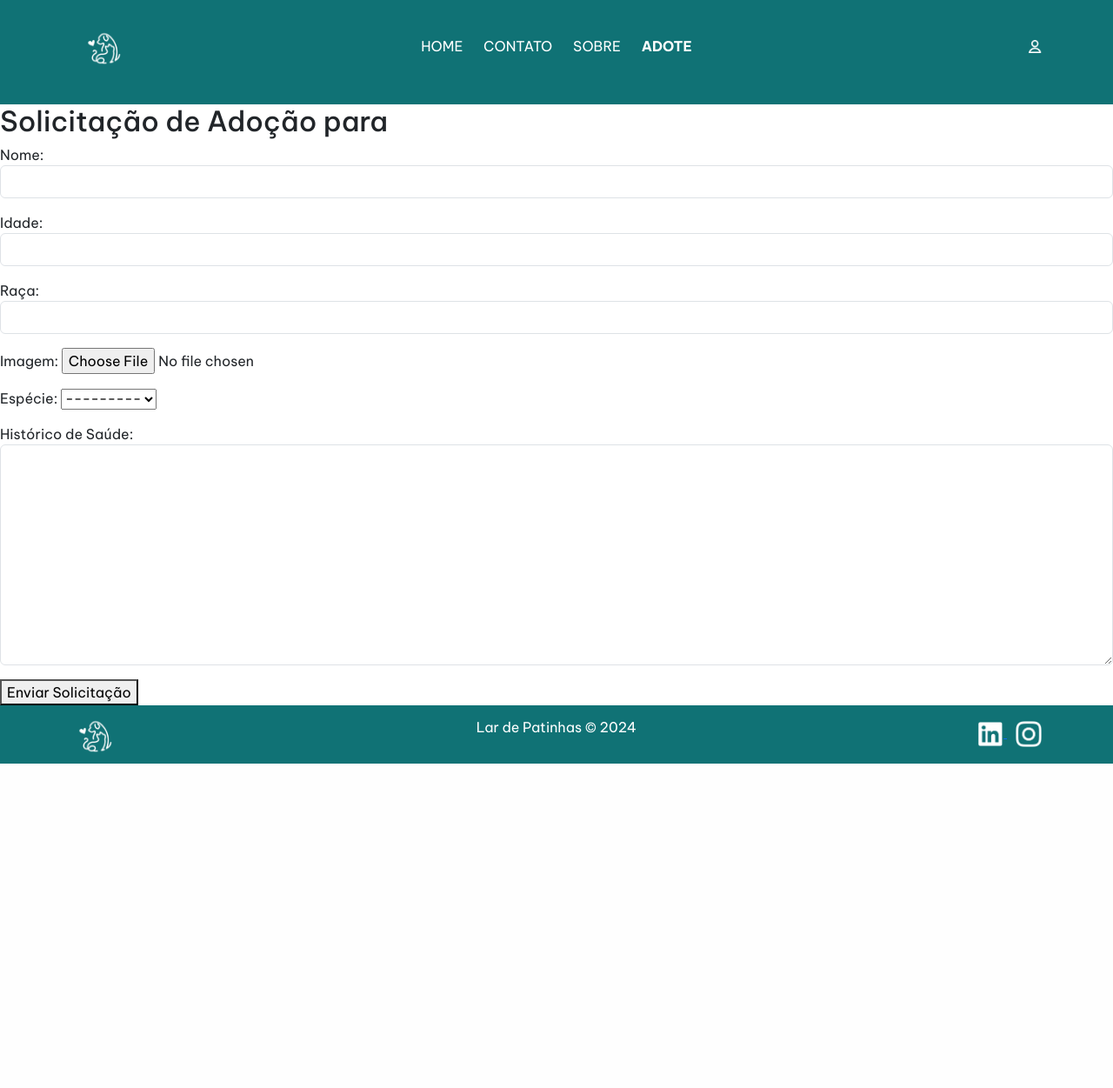
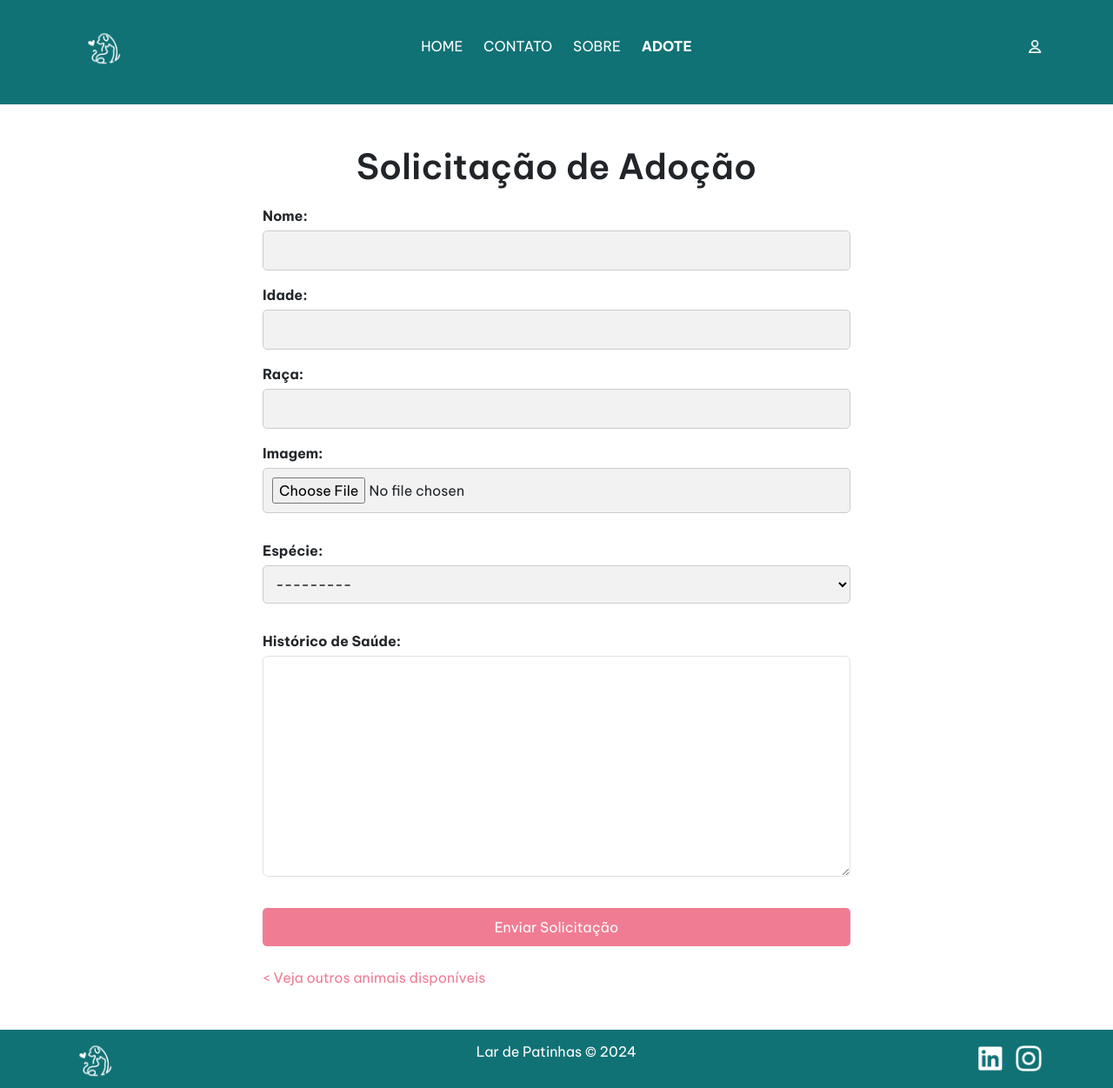
Before and after one commit to ingxrd/CarmenPortinho_ProjetoFinalAbrigo, a Django app: template gestao_adocao/templates/formulario_adocao.html in a window 1280 px wide. Shown: the whole page at 87% size. Before the commit the page ends 878 px from the top, so only its background shows below. Run offline with Django 5.2, Linux system fonts and the light colour scheme; the template is opened without the code that fills it: values that come from a table or form of the project are taken from there, others are empty; data comes from the database, SQL or seed files in the repository; some libraries are stand-ins or nearby versions.

Commit message:
Alter: alterado o arquivo de formulário de solicitação e refatorado

```diff
--- a/gestao_adocao/templates/formulario_adocao.html
+++ b/gestao_adocao/templates/formulario_adocao.html
@@ -2,11 +2,21 @@
 {% load static %}
 
 {% block content %}
-<h2>Solicitação de Adoção para {{ pet.nome }}</h2>
-<form method="post" enctype="multipart/form-data">
-    {% csrf_token %}
-    {{ form.as_p }}
-    <button type="submit">Enviar Solicitação</button>
-</form>
+<div class="container my-5 flex-container">
+    <div class="row align-items-center">
+        <h2 class="form-title">Solicitação de Adoção</h2>
+        <form method="post" enctype="multipart/form-data">
+            <div class="form-group">
+                {% csrf_token %}
+                {{ form.as_p }}
+            </div>
 
+            <button type="submit" class="btn btn-pink text-white mb-4">Enviar Solicitação</button>
+        </form>
+        <a href="{% url 'home' %}" class="text-decoration-none" style="color: #F07C93;">
+            &lt; Veja outros animais disponíveis
+        </a>
+
+    </div>
+</div>
 {% endblock %}
```
